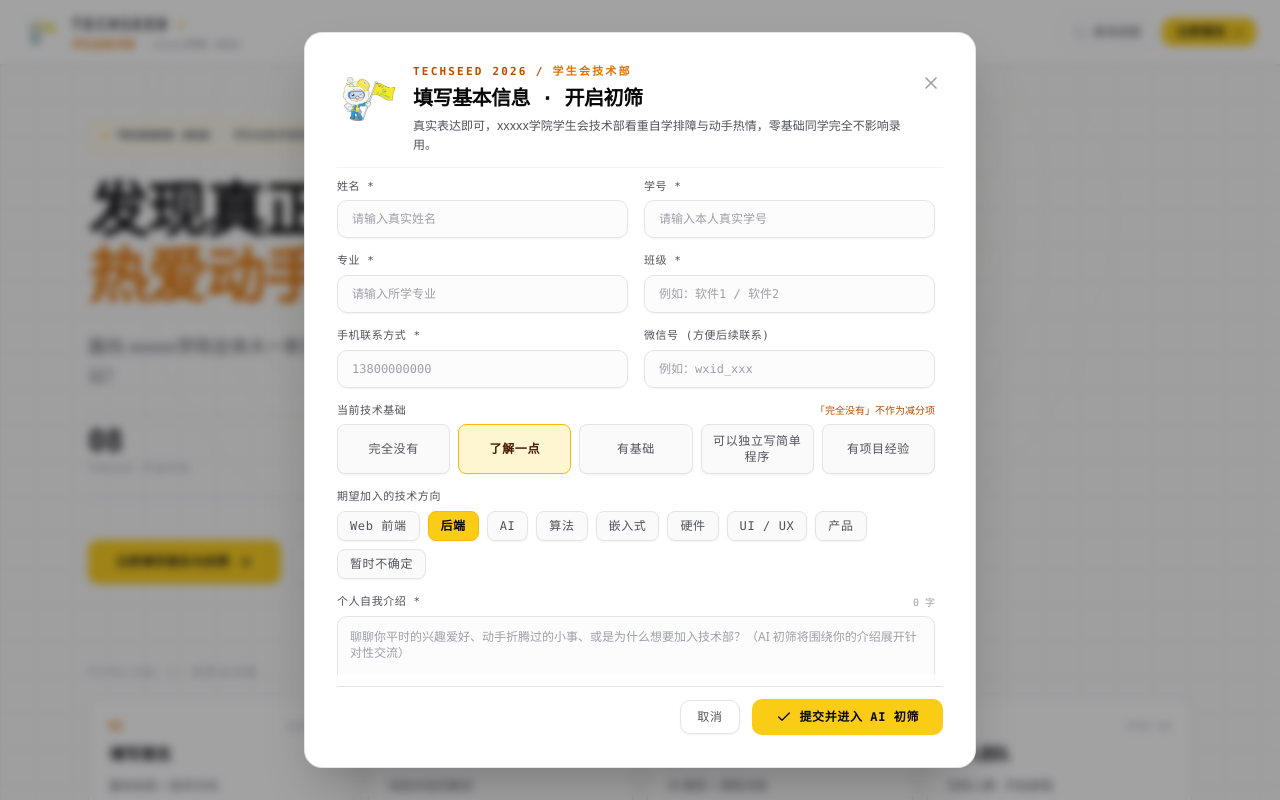
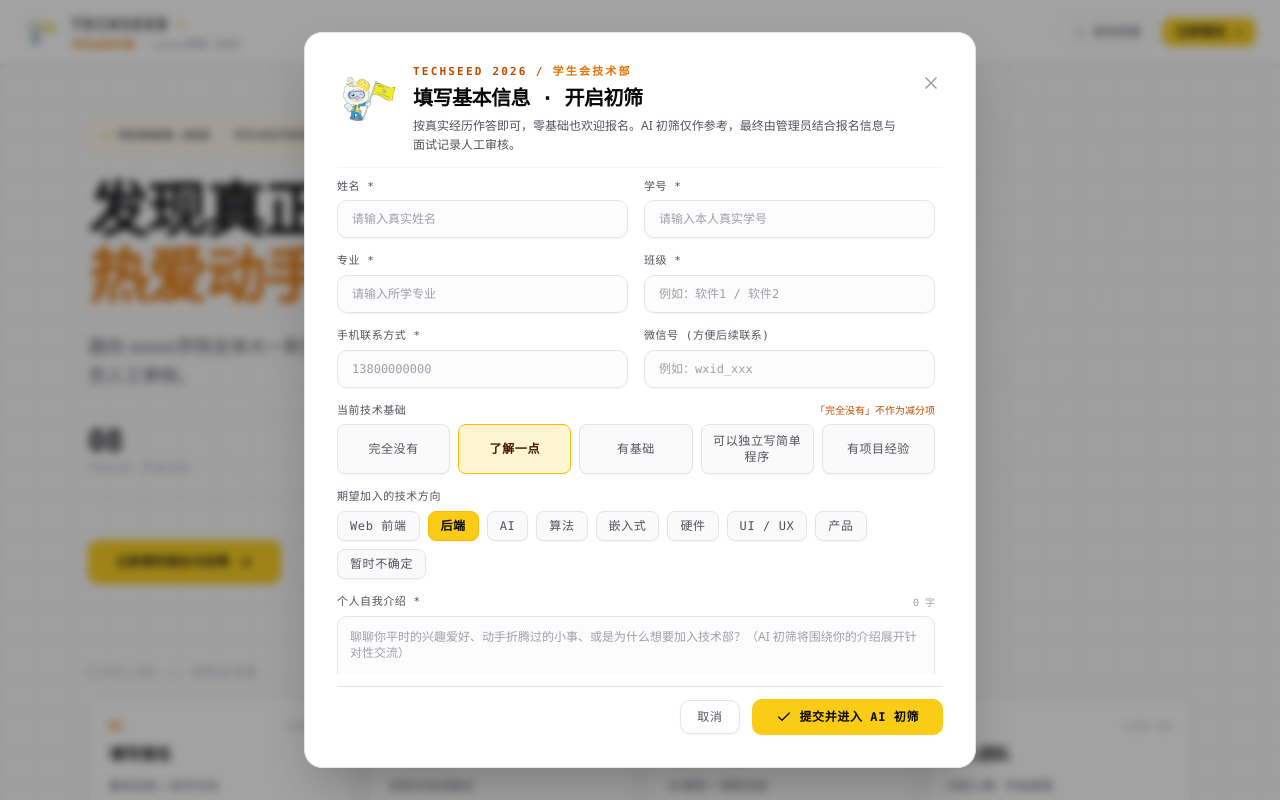
Before and after one commit to Ibook000/TECHSEED, a React (Vite) app: page / in a window 1280 px wide. Both pictures are taken after a click on the button "立即填写报名与初筛". Shown: the top 800 px of the page. Built offline with nearby package versions, Linux system fonts and the light colour scheme; no server answers.

Commit message:
Align recruitment copy and QR batches

```diff
--- a/src/components/student/CandidateStatusView.tsx
+++ b/src/components/student/CandidateStatusView.tsx
@@ -272,7 +272,7 @@ export const CandidateStatusView: React.FC<CandidateStatusViewProps> = ({
                   <div className="p-4 bg-white rounded-[14px] border border-zinc-200 shadow-md transition-transform hover:scale-[1.01]">
                     <img
                       src={qrData.qr.imageUrl}
-                      alt="信电技术部招新群二维码"
+                      alt="技术部招新群二维码"
                       className="h-52 w-52 sm:h-56 sm:w-56 object-contain rounded-[6px]"
                       referrerPolicy="no-referrer"
                     />
--- a/src/components/student/RegistrationModal.tsx
+++ b/src/components/student/RegistrationModal.tsx
@@ -109,7 +109,7 @@ export const RegistrationModal: React.FC<RegistrationModalProps> = ({
               填写基本信息 · 开启初筛
             </h2>
             <p className="mt-0.5 sm:mt-1 text-[11px] sm:text-xs text-zinc-600 font-sans leading-relaxed break-words">
-              真实表达即可，xxxxx学院学生会技术部看重自学排障与动手热情，零基础同学完全不影响录用。
+              按真实经历作答即可，零基础也欢迎报名。AI 初筛仅作参考，最终由管理员结合报名信息与面试记录人工审核。
             </p>
           </div>
           <button
--- a/src/components/student/StudentHome.tsx
+++ b/src/components/student/StudentHome.tsx
@@ -63,7 +63,7 @@ export const StudentHome: React.FC<StudentHomeProps> = ({
 
           {/* Subtitle */}
           <p className="text-base sm:text-lg text-zinc-600 font-sans leading-relaxed max-w-2xl">
-            面向 xxxxx学院全体大一新生。啥也不会没关系，只要想学、积极、开朗的同学就可以！
+            面向 xxxxx学院全体大一新生。欢迎从零开始报名；初筛结果仅作参考，最终由管理员人工审核。
           </p>
 
           {/* Key Metrics / Technical Data Grid */}
```
Also changed, not shown: 2 other files (tests, documents, lock files or other folders).
